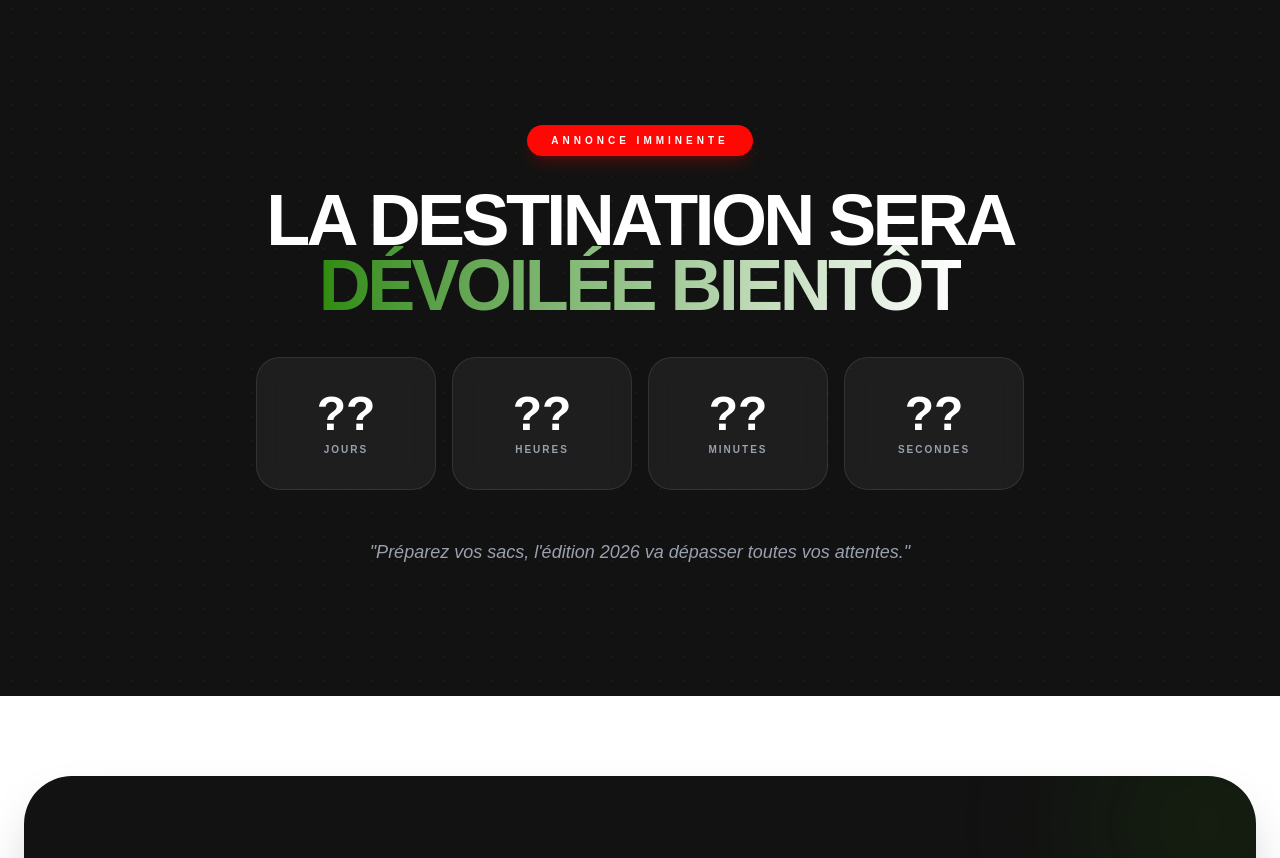
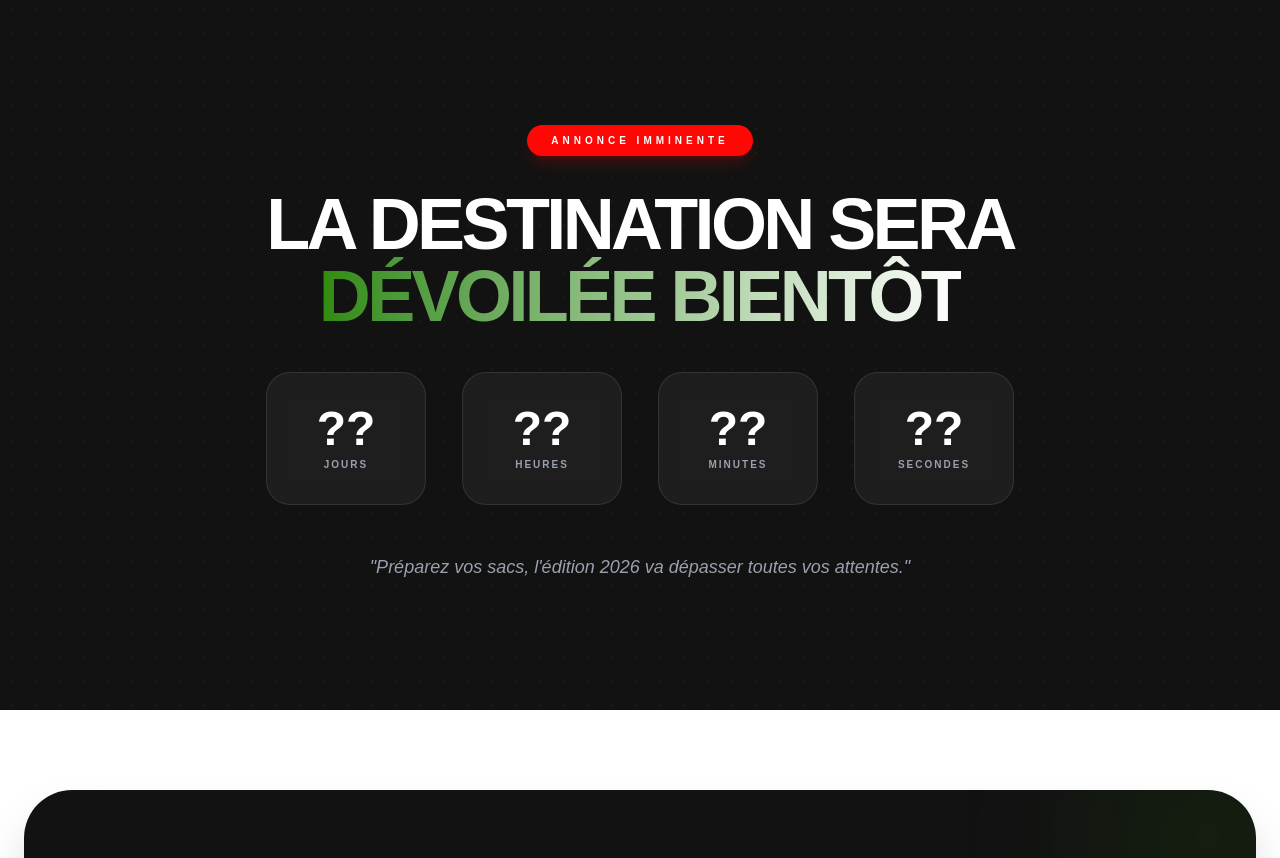
Before and after one commit to tcbrenato/jef2026, a Next.js app: page / in a window 1280 px wide. Shown: the part 3420-4278 px from the top of the page. Built offline with nearby package versions, Linux system fonts and the light colour scheme.

Commit message:
Design: Countdown centré et responsive

```diff
--- a/components/sections/Countdown.tsx
+++ b/components/sections/Countdown.tsx
@@ -3,30 +3,30 @@
 export default function Countdown() {
   return (
     <section className="relative py-20 lg:py-32 bg-jef-dark overflow-hidden">
-      {/* Texture de fond subtile */}
+      {/* Texture de fond */}
       <div className="absolute inset-0 opacity-10 z-0">
         <div className="absolute top-0 left-0 w-full h-full bg-[radial-gradient(#2f8b09_1px,transparent_1px)] [background-size:24px_24px]"></div>
       </div>
 
-      <div className="max-w-5xl mx-auto px-6 relative z-10">
-        {/* Conteneur Flex pour tout centrer verticalement et horizontalement */}
-        <div className="flex flex-col items-center text-center">
+      <div className="max-w-5xl mx-auto px-6 relative z-10 w-full">
+        {/* Centrage forcé du conteneur parent */}
+        <div className="flex flex-col items-center justify-center text-center w-full">
 
           <div className="inline-block px-6 py-2 bg-jef-red text-white text-[10px] font-black uppercase tracking-[0.4em] rounded-full mb-8 shadow-lg shadow-jef-red/20">
             Annonce imminente
           </div>
 
-          <h3 className="text-4xl md:text-7xl font-black text-white uppercase mb-10 leading-[0.9] tracking-tighter">
+          <h3 className="text-4xl md:text-7xl font-black text-white uppercase mb-10 leading-[1] tracking-tighter w-full">
             La destination sera <br />
             <span className="text-transparent bg-clip-text bg-gradient-to-r from-jef-green to-white">dévoilée bientôt</span>
           </h3>
 
-          {/* GRID : 2 colonnes sur petit mobile, 4 sur desktop pour rester pro */}
-          <div className="grid grid-cols-2 md:grid-cols-4 gap-4 w-full max-w-3xl mb-12">
+          {/* GRID : justify-items-center pour forcer chaque carte au milieu de sa colonne */}
+          <div className="grid grid-cols-2 md:grid-cols-4 gap-4 w-full max-w-3xl mb-12 justify-center justify-items-center">
             {['??', '??', '??', '??'].map((unit, i) => (
               <div
                 key={i}
-                className="bg-white/5 border border-white/10 p-6 md:p-8 rounded-3xl backdrop-blur-md flex flex-col items-center justify-center group hover:border-jef-green/50 transition-colors"
+                className="bg-white/5 border border-white/10 w-full max-w-[160px] p-6 md:p-8 rounded-3xl backdrop-blur-md flex flex-col items-center justify-center group hover:border-jef-green/50 transition-colors"
               >
                 <span className="block text-4xl md:text-5xl font-black text-white mb-1 group-hover:scale-110 transition-transform">
                   {unit}
@@ -38,7 +38,7 @@ export default function Countdown() {
             ))}
           </div>
 
-          <p className="text-gray-400 text-base md:text-lg italic max-w-2xl leading-relaxed">
+          <p className="text-gray-400 text-base md:text-lg italic max-w-2xl leading-relaxed mx-auto">
             "Préparez vos sacs, l'édition 2026 va dépasser toutes vos attentes."
           </p>
         </div>
```
